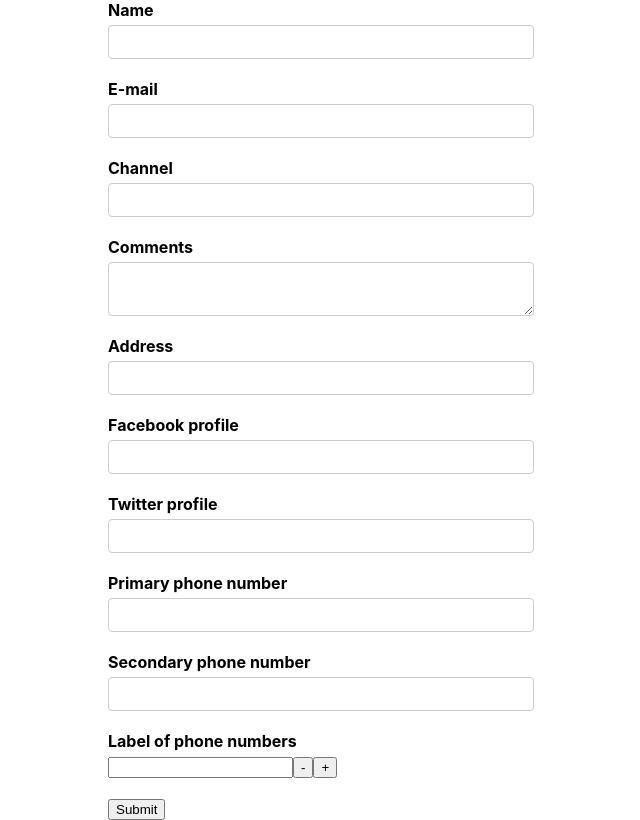
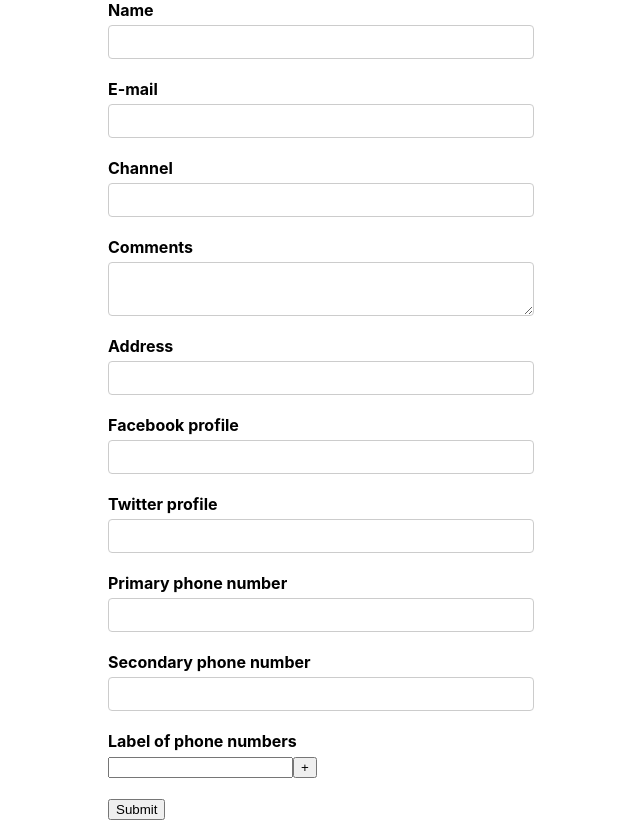
Before and after one commit to alexiakidd/react-formik, a React (Create React App) app: page / in a window 1280 px wide. Shown: the whole page, without its empty margins (319-959 px from the left). Built offline with nearby package versions, Linux system fonts and the light colour scheme.

Commit message:
feat: FieldArray component

```diff
--- a/src/components/YouTubeForm.js
+++ b/src/components/YouTubeForm.js
@@ -106,13 +106,14 @@ function YouTubeForm() {
 									{phNumbers.map((_phNumber, index) => (
 										<div key={index}>
 											<Field name={`phNumbers[${index}]`} />
-											<button type="button" onClick={() => remove(index)}>
-												{' '}
-												-{' '}
-											</button>
+											{index > 0 && (
+												<button type="button" onClick={() => remove(index)}>
+													-
+												</button>
+											)}
+
 											<button type="button" onClick={() => push(index)}>
-												{' '}
-												+{' '}
+												+
 											</button>
 										</div>
 									))}
```
